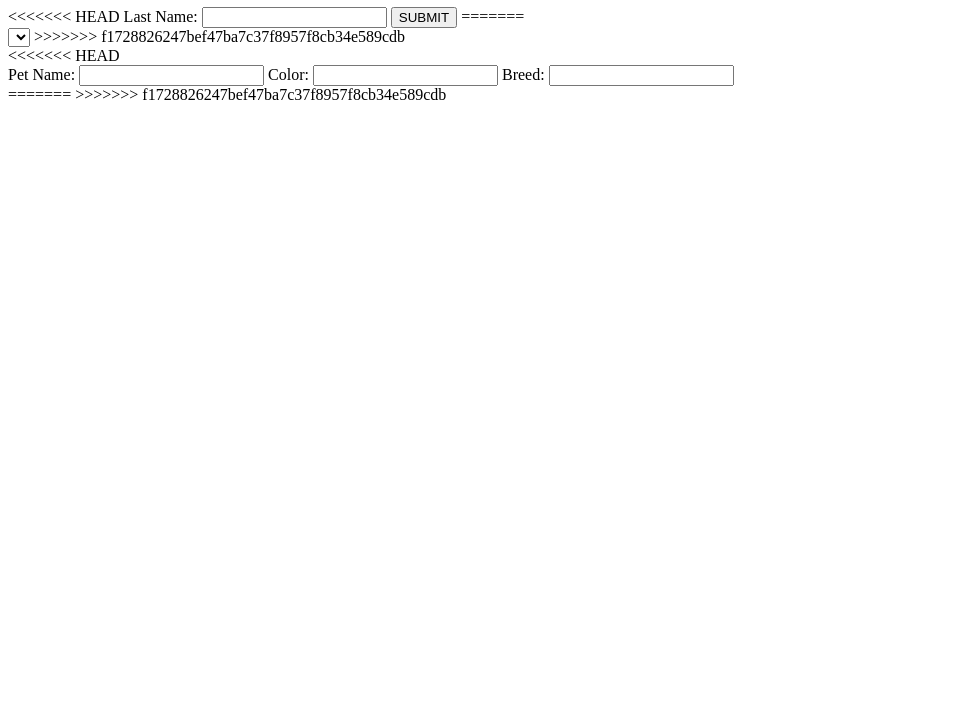
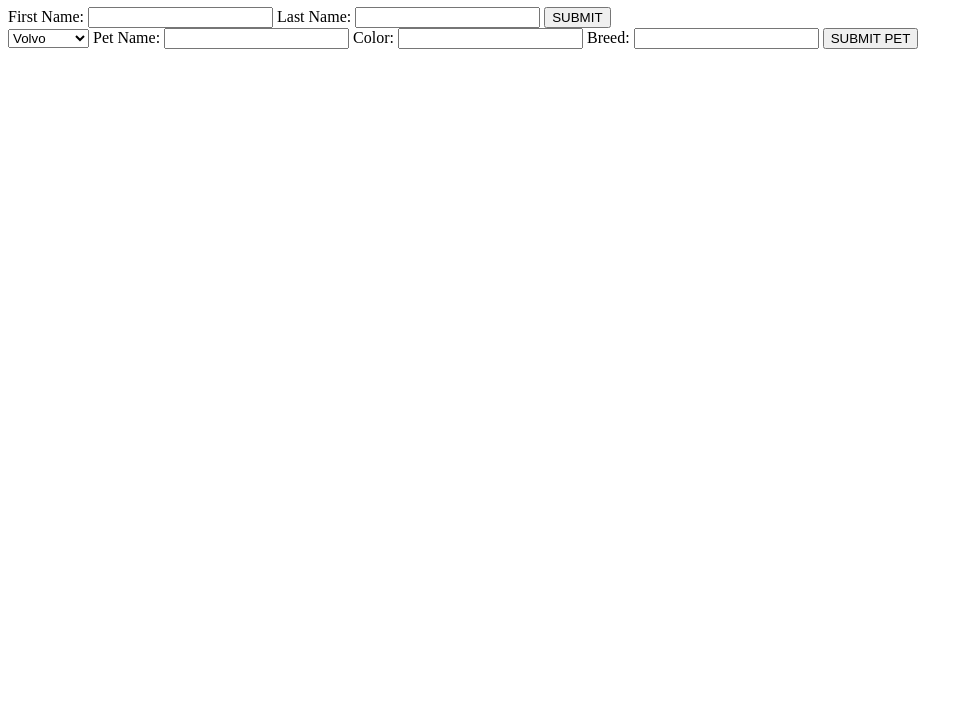
Before and after one commit to hisaac/PRIME-cat-team-pet-hotel, a website: page public/views/index.html in a window 1280 px wide. Shown: the part 73-800 px from the top of the page, without its empty margins (0-973 px from the left). Drawn offline with Linux system fonts and the light colour scheme.

Commit message:
fixed differences

```diff
--- a/public/views/index.html
+++ b/public/views/index.html
@@ -6,22 +6,24 @@
   </head>
   <body>
     <h1> Cat Hotel </h1>
+    <form id="ownerIntakeForm">
 
-<<<<<<< HEAD
+      <label for="firstName">First Name:</label>
+      <input type="text" id="firstName" />
       <label for="lastName">Last Name:</label>
       <input type="text" id="lastName" />
+      <button id="submitNewOwner">SUBMIT</button>
 
-      <button id="submitNewOwner">SUBMIT</button>
-=======
-    <form id="pets">
+    </form>
+    <form class="petIntakeForm">
+
       <select id="ownerSelector" name="ownerSelector">
+        <option value="john">Volvo</option>
+        <option value="bill">Saab</option>
+        <option value="mercedes">Mercedes</option>
+        <option value="potato">Audi</option>
+      </select>
 
-      </select>
->>>>>>> f1728826247bef47ba7c37f8957f8cb34e589cdb
-    </form>
-
-<<<<<<< HEAD
-        <div class="petIntakeForm">
           <label for="PetName">Pet Name:</label>
           <input type="text" id="PetName" name="PetName" class="form-control"/>
 
@@ -30,8 +32,9 @@
 
           <label for="Breed">Breed:</label>
           <input type="text" id="Breed" name="Breed" class="form-control"/>
-        </div>
-=======
->>>>>>> f1728826247bef47ba7c37f8957f8cb34e589cdb
+
+          <button id="submitPet">SUBMIT PET</button>
+    </form>
+
   </body>
 </html>
```
